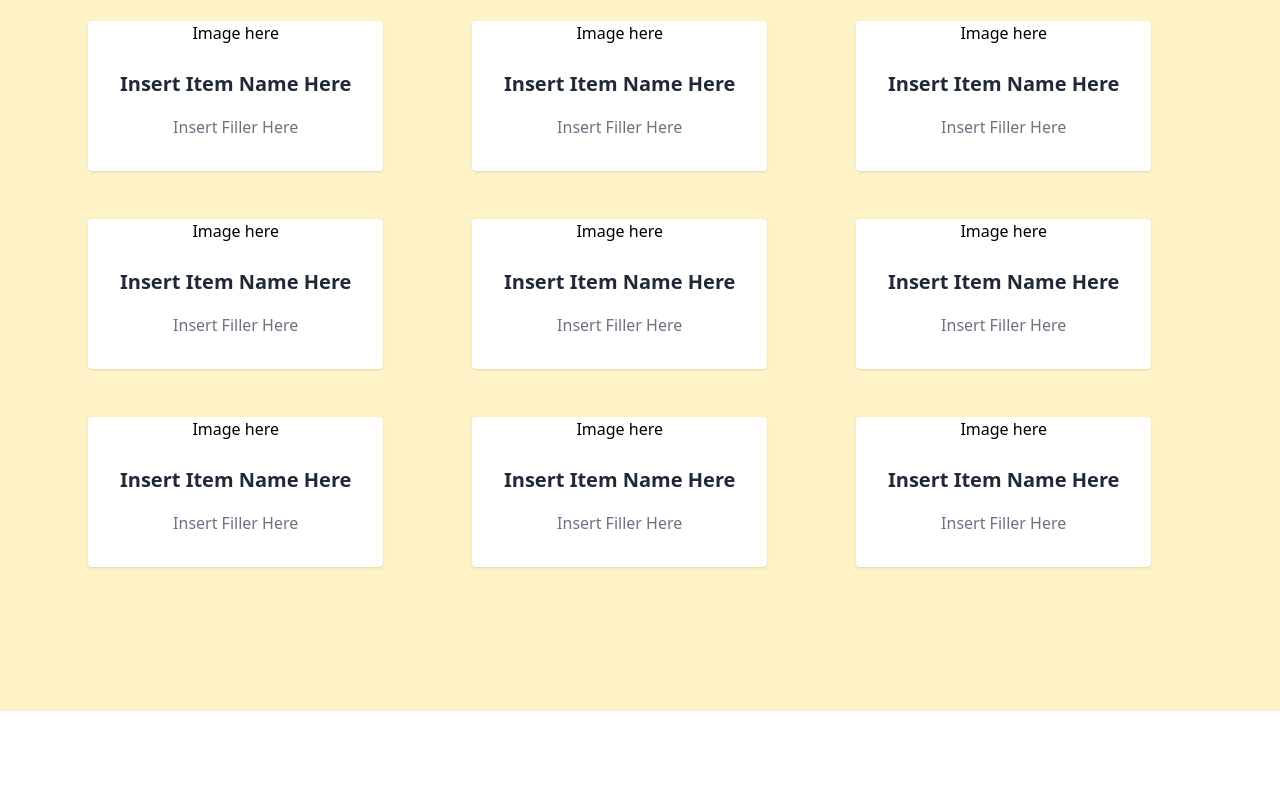
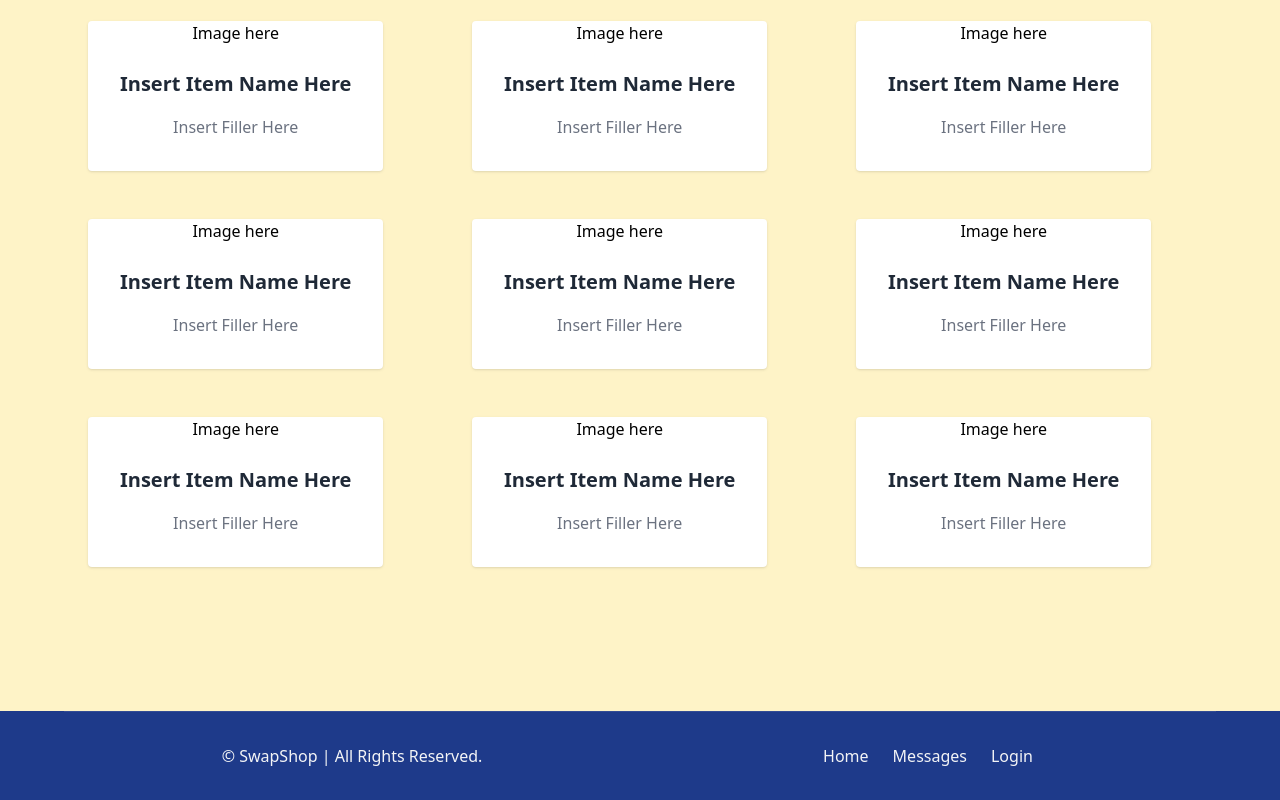
Before and after one commit to beefbones/swapshop, a React (Create React App) app in the folder client/: page / in a window 1280 px wide. Shown: the part 225-1025 px from the top of the page. Before the commit the page ends 936 px from the top, so only its background shows below. Built offline with nearby package versions, Linux system fonts and the light colour scheme.

Commit message:
added footer component

```diff
--- a/client/src/App.js
+++ b/client/src/App.js
@@ -5,7 +5,7 @@ import { ApolloClient, ApolloProvider, InMemoryCache } from "@apollo/client";
 import Home from "./components/pages/Home";
 import Login from "./components/pages/Login";
 import Detail from "./components/pages/Detail";
-// import Footer from "./components/pages/Footer";
+import Footer from "./components/pages/Footer";
 import Signup from "./components/pages/Signup";
 
 const client = new ApolloClient({
@@ -25,7 +25,7 @@ function App() {
             <Route path="/Detail" element={<Detail />} />
             <Route path="/Signup" element={<Signup />} />
           </Routes>
-          {/* <Footer /> */}
+          <Footer />
         </div>
       </Router>
     </ApolloProvider>
--- a/client/src/components/pages/Footer.js
+++ b/client/src/components/pages/Footer.js
@@ -0,0 +1,39 @@
+import React from "react";
+import { Link } from "react-router-dom";
+
+export default function Footer() {
+  return (
+    <div>
+      <footer class="bg-blue-900 text-gray-100 mx-auto">
+        <div id="footer-content" class="relative">
+          <div class="container xl:max-w-6xl mx-auto px-4 py-8 border-t border-gray-200 border-opacity-10">
+
+                  {/* row */}
+                  <div class="flex flex-wrap flex-row -mx-4">
+                    {/* copyright text */}
+                    <div class="flex-shrink max-w-full px-4 w-full lg:w-1/2 text-center lg:ltr:text-left lg:rtl:text-right mb-6 lg:mb-0">
+                      <p>© SwapShop | All Rights Reserved.</p>
+                    </div>
+                    {/* footer nav */}
+                    <div class="flex-shrink max-w-full px-4 w-full lg:w-1/2 self-center">
+                      <ul class="space-x-6 text-center lg:ltr:text-right lg:rtl:text-left">
+                        <li class="inline-block">
+                          <Link to="/" className="">
+                            Home
+                          </Link>
+                        </li>
+                        <li class="inline-block">
+                          <Link to="/Messages">Messages</Link>
+                        </li>
+                        <li class="inline-block">
+                          <Link to="/Login">Login</Link>
+                        </li>
+                      </ul>
+                    </div>
+                  </div>
+                </div>
+              </div>
+      </footer>
+    </div>
+  );
+}
```
